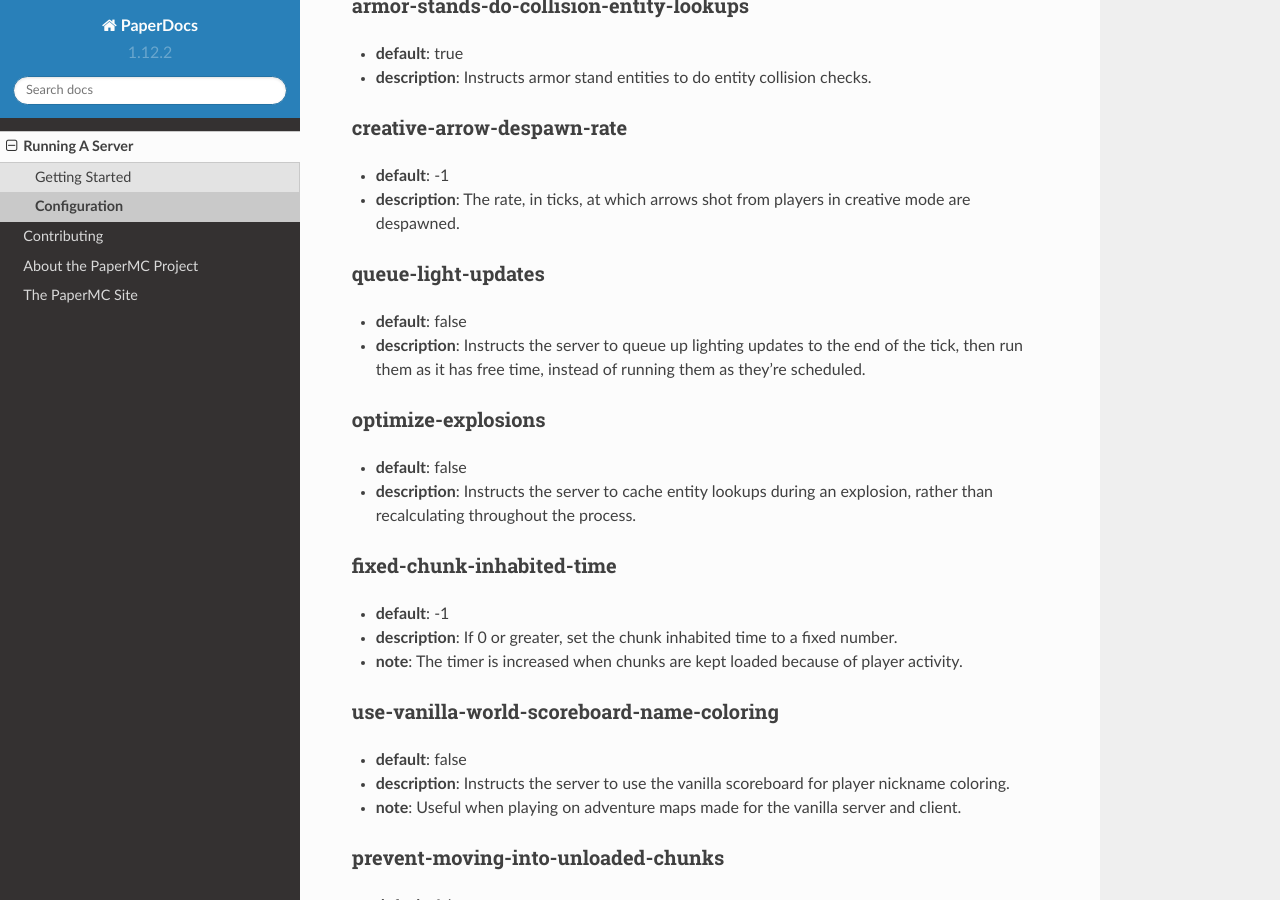
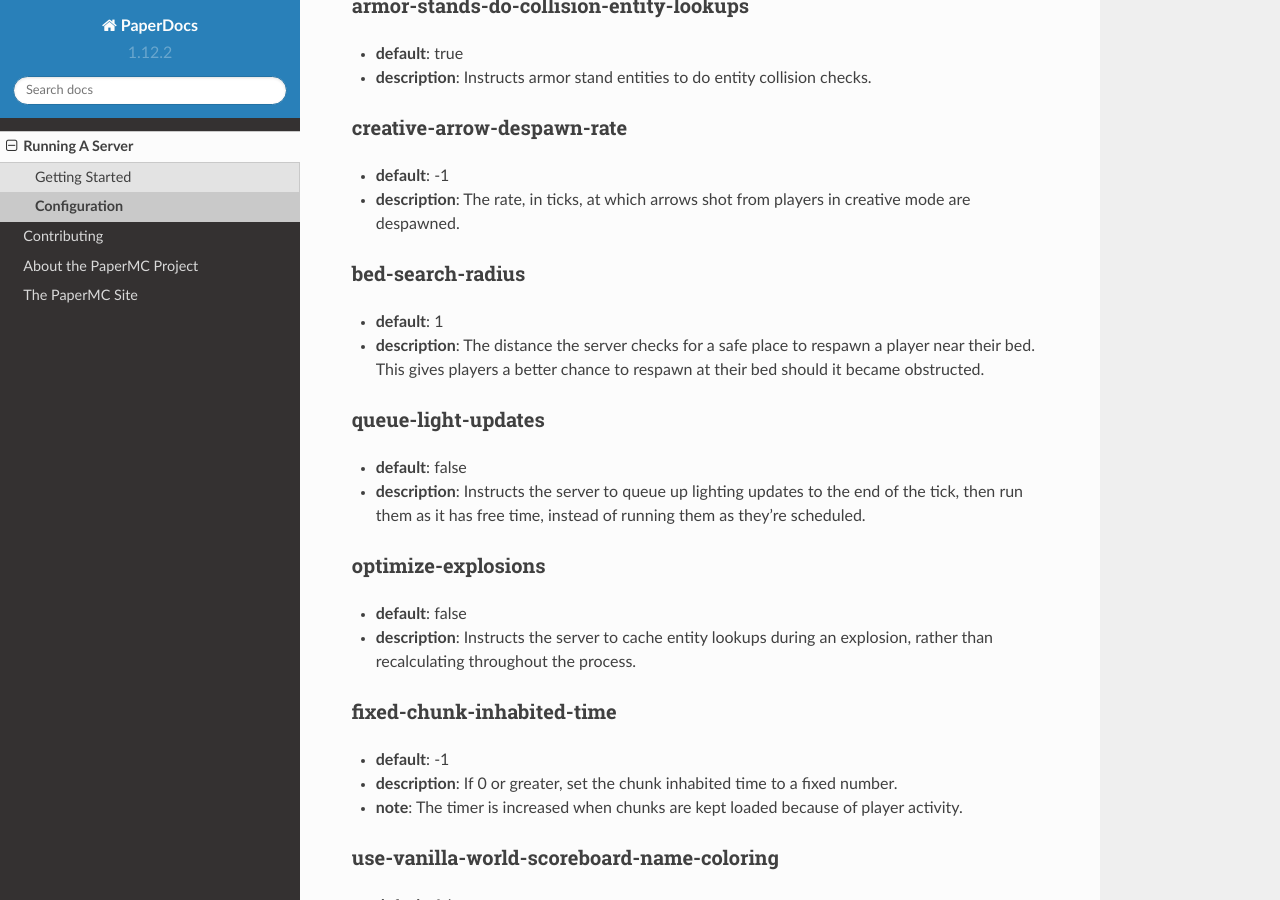
Before and after one commit to PaperMC/PaperDocs, a Sphinx documentation site: the page built from source/server/configuration.rst, in a window 1280 px wide and 900 px high, scrolled down 11358 px. Built offline with Sphinx 7.4.7 and the Read the Docs theme 2.0.0, drawn with Linux system fonts in a browser that asks for light colours.

Commit message:
Add bed-search-radius configuration documentation
https://github.com/PaperMC/Paper/commit/467d4d463e522cc54f9d89594581f46ac2bb5c6e

```diff
--- a/source/server/configuration.rst
+++ b/source/server/configuration.rst
@@ -505,6 +505,13 @@
 * **description**: The rate, in ticks, at which arrows shot from players in
   creative mode are despawned.
 
+bed-search-radius
+~~~~~~~~~~~~~~~~~
+* **default**: 1
+* **description**: The distance the server checks for a safe place to
+  respawn a player near their bed. This gives players a better chance to
+  respawn at their bed should it became obstructed.
+
 queue-light-updates
 ~~~~~~~~~~~~~~~~~~~
 * **default**: false
```
